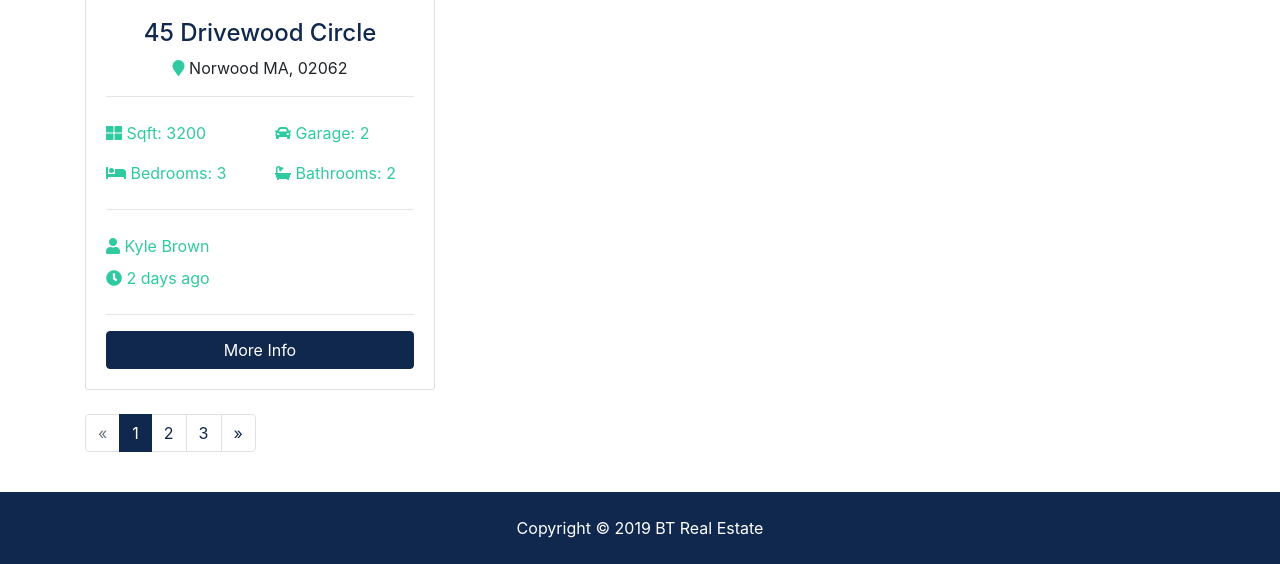
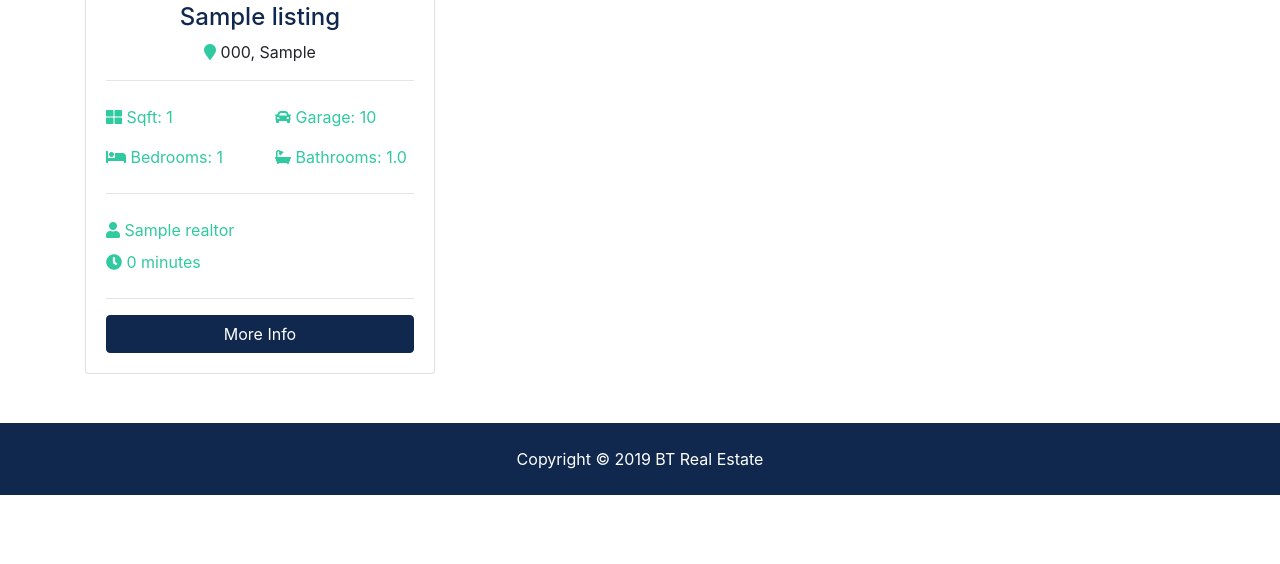
Before and after one commit to wkingsley/KC_REAL_ESTATE, a Django app: template templates/listings/listings.html in a window 1280 px wide. Shown: the part 712-1276 px from the top of the page. After the commit the page ends 1207 px from the top, so only its background shows below. Run offline with Django 3.2, Linux system fonts and the light colour scheme; the template is opened without the code that fills it: values that come from a table or form of the project are taken from there, others are empty; tables that the repository leaves empty hold one stand-in row (values such as "Sample post"); grey boxes marked "Sample" are stand-in pictures; some libraries are stand-ins or nearby versions.

Commit message:
Added pagination

```diff
--- a/real_estate/settings.py
+++ b/real_estate/settings.py
@@ -40,6 +40,7 @@ INSTALLED_APPS = [
     'django.contrib.sessions',
     'django.contrib.messages',
     'django.contrib.staticfiles',
+    'django.contrib.humanize',
 ]
 
 MIDDLEWARE = [
--- a/templates/listings/listings.html
+++ b/templates/listings/listings.html
@@ -1,4 +1,5 @@
 {% extends 'base.html' %}
+{% load humanize %}
 
 {% block content %}
 <section id="showcase-inner" class="py-5 text-white">
@@ -35,42 +36,42 @@
           {% for listing in listings %}
             <div class="col-md-6 col-lg-4 mb-4">
               <div class="card listing-preview">
-                <img class="card-img-top" src="assets/img/homes/home-1.jpg" alt="">
+                <img class="card-img-top" src="{{ listing.photo_main.url }}" alt="">
                 <div class="card-img-overlay">
                   <h2>
-                    <span class="badge badge-secondary text-white">$490,000</span>
+                    <span class="badge badge-secondary text-white">€{{ listing.price | intcomma }}</span>
                   </h2>
                 </div>
                 <div class="card-body">
                   <div class="listing-heading text-center">
-                    <h4 class="text-primary">45 Drivewood Circle</h4>
+                    <h4 class="text-primary">{{ listing.title }}</h4>
                     <p>
-                      <i class="fas fa-map-marker text-secondary"></i> Norwood MA, 02062</p>
+                      <i class="fas fa-map-marker text-secondary"></i> {{ listing.zipcode }}, {{ listing.city }} </p>
                   </div>
                   <hr>
                   <div class="row py-2 text-secondary">
                     <div class="col-6">
-                      <i class="fas fa-th-large"></i> Sqft: 3200</div>
+                      <i class="fas fa-th-large"></i> Sqft: {{ listing.sqft }} </div>
                     <div class="col-6">
-                      <i class="fas fa-car"></i> Garage: 2</div>
+                      <i class="fas fa-car"></i> Garage: {{ listing.garage }} </div>
                   </div>
                   <div class="row py-2 text-secondary">
                     <div class="col-6">
-                      <i class="fas fa-bed"></i> Bedrooms: 3</div>
+                      <i class="fas fa-bed"></i> Bedrooms: {{ listing.bedrooms }} </div>
                     <div class="col-6">
-                      <i class="fas fa-bath"></i> Bathrooms: 2</div>
+                      <i class="fas fa-bath"></i> Bathrooms: {{ listing.bathrooms }} </div>
                   </div>
                   <hr>
                   <div class="row py-2 text-secondary">
                     <div class="col-12">
-                      <i class="fas fa-user"></i> Kyle Brown</div>
+                      <i class="fas fa-user"></i> {{ listing.realtor }}</div>
                   </div>
                   <div class="row text-secondary pb-2">
                     <div class="col-6">
-                      <i class="fas fa-clock"></i> 2 days ago</div>
+                      <i class="fas fa-clock"></i> {{ listing.list_date | timesince }}</div>
                   </div>
                   <hr>
-                  <a href="listing.html" class="btn btn-primary btn-block">More Info</a>
+                  <a href="{% url 'listing' listing.id %}" class="btn btn-primary btn-block">More Info</a>
                 </div>
               </div>
             </div>
@@ -86,23 +87,41 @@
 
       <div class="row">
         <div class="col-md-12">
+          {% if listings.has_other_pages %}
             <ul class="pagination">
+              {% if listings.has_previous %}
+                <li class="page-item">
+                  <a class="page-link" href="?page={{ listings.previous_page_number }}">&laquo;</a>
+                </li>
+              {% else %}
                 <li class="page-item disabled">
-              <a class="page-link" href="#">&laquo;</a>
+                  <a class="page-link">&laquo;</a>
                 </li>
+              {% endif %}
+
+              {% for i in listings.paginator.page_range %}
+                {% if listings.number == i %}
                   <li class="page-item active">
-              <a class="page-link" href="#">1</a>
+                    <a class="page-link">{{ i }}</a>
                   </li>
+                {% else %}
                   <li class="page-item">
-              <a class="page-link" href="#">2</a>
+                    <a class="page-link" href="?page={{ i }}">{{ i }}</a>
                   </li>
+                {% endif %}
+              {% endfor %}
+
+              {% if listings.has_next %}
                 <li class="page-item">
-              <a class="page-link" href="#">3</a>
+                  <a class="page-link" href="?page={{ listings.next_page_number }}">&raquo;</a>
                 </li>
-            <li class="page-item">
-              <a class="page-link" href="#">&raquo;</a>
+              {% else %}
+                <li class="page-item disabled">
+                  <a class="page-link">&laquo;</a>
                 </li>
+              {% endif %}
             </ul>
+          {% endif %}
         </div>
       </div>
     </div>
--- a/templates/partials/_navbar.html
+++ b/templates/partials/_navbar.html
@@ -3,7 +3,8 @@
   <nav class="navbar navbar-expand-lg navbar-dark bg-primary sticky-top">
     <div class="container">
       <a class="navbar-brand" href="{% url 'index' %}">
-        <img src="{% static 'img/logo.png' %}" class="logo" alt="">
+        {# <img src="{% static 'img/logo.png' %}" class="logo" alt=""> #}
+        KC Real Estate
       </a>
       <button class="navbar-toggler" type="button" data-toggle="collapse" data-target="#navbarNavAltMarkup">
         <span class="navbar-toggler-icon"></span>
```
Also changed, not shown: listings/views.py (+10 -3 lines). Lines whose indentation alone changed are shown as unchanged.
